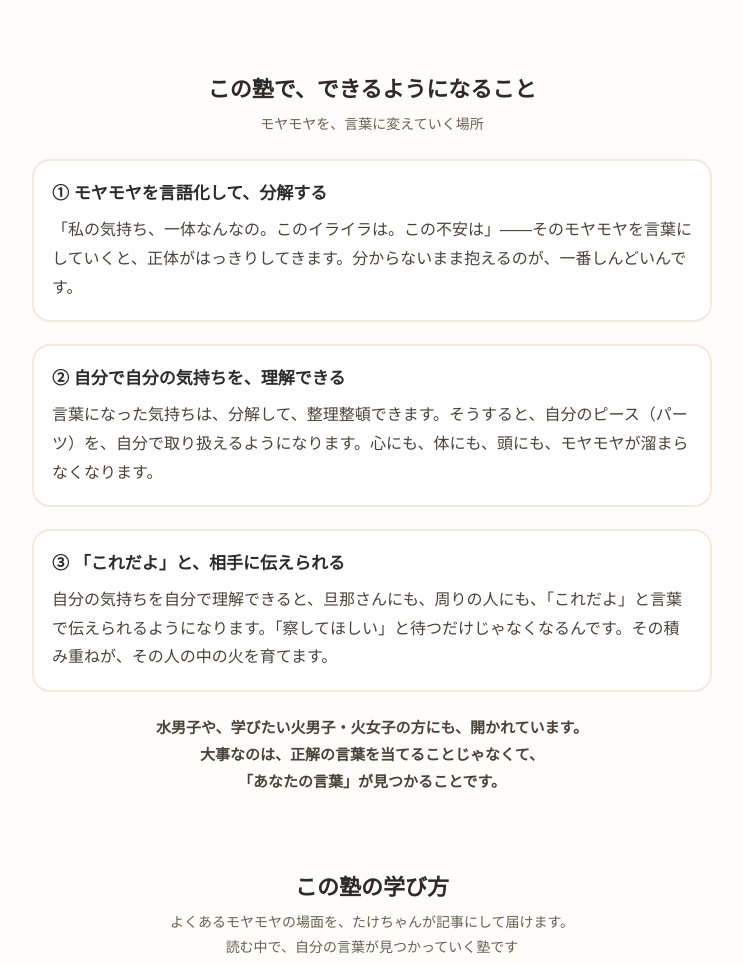
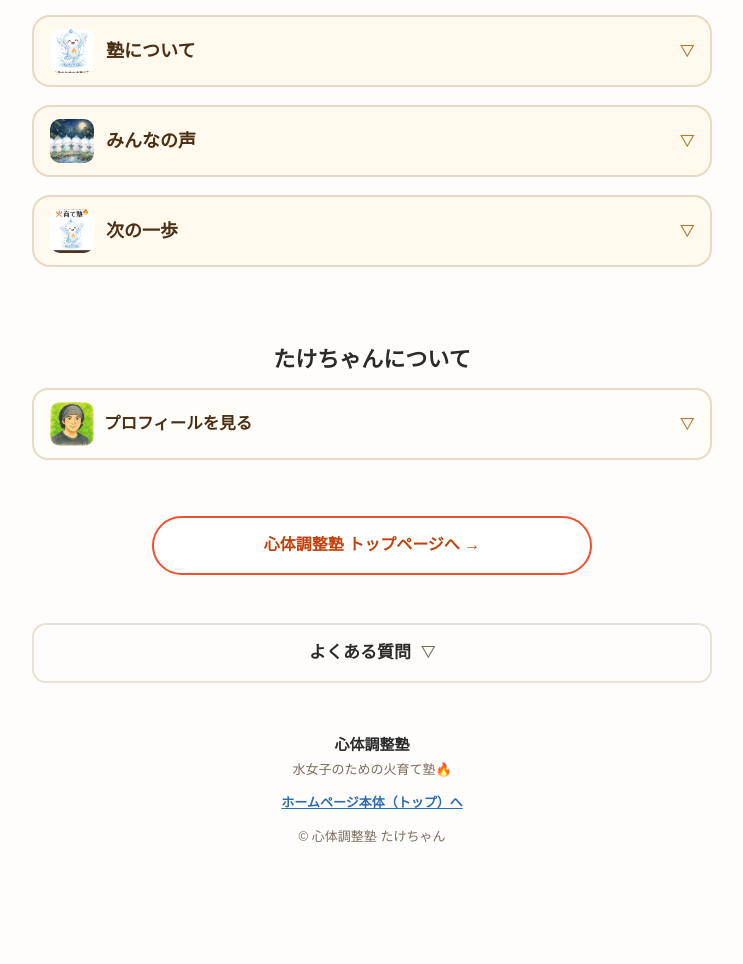
Before and after one commit to ankantakeshi-design/hisodate, a plain HTML site: page index.html in a window 1280 px wide. Shown: the part 1726-2690 px from the top of the page, without its empty margins (268-1011 px from the left). After the commit the page ends 2638 px from the top, so only its background shows below. Drawn offline with Linux system fonts and the light colour scheme; a web font is replaced by a local one.

Commit message:
Fold the open sections and group them into categories

```diff
--- a/index.html
+++ b/index.html
@@ -226,6 +226,19 @@
 .faq-outer>summary::after{content:"▽";margin-left:10px;font-size:14px;color:#7A6C5E;}
 .faq-outer[open ]>summary::after{content:"△";}
 .faq-inner{padding:2px 14px 14px;}
+
+  /* セクション折りたたみ＋カテゴリー（2026-11-25） */
+  .sec-fold{ margin-top:12px; }
+  .sec-fold > summary{ justify-content:flex-start; }
+  .sec-fold > summary .gimg{ width:44px; height:44px; object-fit:cover; border-radius:10px; flex:none; }
+  .sec-fold > summary .chev{ margin-left:auto; }
+  .cat-fold{ border:2px solid #EAD9C2; border-radius:18px; background:#FFF9EE; margin:18px 0; overflow:hidden; }
+  .cat-fold > summary{ list-style:none; cursor:pointer; min-height:64px; display:flex; align-items:center; gap:12px; padding:12px 16px; font-size:18px; font-weight:900; color:#4A2F14; }
+  .cat-fold > summary::-webkit-details-marker{ display:none; }
+  .cat-fold > summary .chev{ margin-left:auto; font-size:14px; color:#B07B2A; }
+  .cat-fold .cat-thumb{ width:44px; height:44px; object-fit:cover; border-radius:10px; flex:none; }
+  .cat-body{ padding:6px 12px 14px; }
+  .cat-body .block{ margin-top:14px; }
 </style>
 <script type="application/ld+json">
 {
@@ -305,9 +318,9 @@
   <p class="lead-block">たくさん感じているのに、言葉にならなくて、<br>モヤモヤが心と体に溜まっていく——。<br>ここは、あなたの気持ちを言葉にして、<br>外に出せるようになるための学びの塾です。</p>
 
   <!-- 二つ目：できるようになること -->
+  <details class="cat-fold"><summary><img class="cat-thumb" src="gengoka-hisodate.jpg" alt="" loading="lazy">塾について<span class="chev">▽</span></summary><div class="cat-body">
 <section class="block">
-    <h2>この塾で、できるようになること</h2>
-    <p class="sub">モヤモヤを、言葉に変えていく場所</p>
+    <h2>この塾で、できるようになること</h2><details class="voice-fold sec-fold"><summary><img class="gimg" src="gengoka-hisodate.jpg" alt="" loading="lazy" width="96" height="96">できることを見る<span class="chev">▽</span></summary><div class="fold-body"> <p class="sub">モヤモヤを、言葉に変えていく場所</p>
     <div class="points">
       <div class="point">
         <h3>① モヤモヤを言語化して、分解する</h3>
@@ -322,13 +335,9 @@
         <p>自分の気持ちを自分で理解できると、旦那さんにも、周りの人にも、「これだよ」と言葉で伝えられるようになります。「察してほしい」と待つだけじゃなくなるんです。その積み重ねが、その人の中の<span class="f">火</span>を育てます。</p>
       </div>
     </div>
-    <p class="closing-line">水男子や、学びたい火男子・火女子の方にも、開かれています。<br>大事なのは、正解の言葉を当てることじゃなくて、<br>「あなたの言葉」が見つかることです。</p>
-  </section>
-
-  <!-- 三つ目：この塾の学び方 -->
+    <p class="closing-line">水男子や、学びたい火男子・火女子の方にも、開かれています。<br>大事なのは、正解の言葉を当てることじゃなくて、<br>「あなたの言葉」が見つかることです。</p> </div></details> </section>
 <section class="block">
-    <h2>この塾の学び方</h2>
-    <p class="sub">よくあるモヤモヤの場面を、たけちゃんが記事にして届けます。<br>読む中で、自分の言葉が見つかっていく塾です</p>
+    <h2>この塾の学び方</h2><details class="voice-fold sec-fold"><summary><img class="gimg" src="hisodate-announce-v5.jpg" alt="" loading="lazy" width="96" height="96">学び方を見る<span class="chev">▽</span></summary><div class="fold-body"> <p class="sub">よくあるモヤモヤの場面を、たけちゃんが記事にして届けます。<br>読む中で、自分の言葉が見つかっていく塾です</p>
     <div class="points">
       <div class="point">
         <h3>① よくあるモヤモヤの場面を、記事で届ける</h3>
@@ -346,23 +355,17 @@
     <div class="talk">
       <div class="line"><span class="who f">たけちゃん</span><span class="txt">その感じ、「悔しい」に近い？　それとも「寂しい」？</span></div>
       <div class="line"><span class="who w">あなた</span><span class="txt">……あ、それそれ。「置いていかれたみたいで、寂しかった」んだ</span></div>
-    </div>
-  </section>
-
-  <!-- 四つ目：妻の体験談 -->
+    </div> </div></details> </section>
+</div></details>
+<details class="cat-fold"><summary><img class="cat-thumb" src="mori-card.jpg" alt="" loading="lazy">みんなの声<span class="chev">▽</span></summary><div class="cat-body">
 <section class="block">
-    <h2>妻の体験談</h2>
-    <p class="sub">水が強い妻が、言葉にできるようになるまで</p>
+    <h2>妻の体験談</h2><details class="voice-fold sec-fold"><summary><img class="gimg" src="mori-card.jpg" alt="" loading="lazy" width="96" height="96">体験談を読む<span class="chev">▽</span></summary><div class="fold-body"> <p class="sub">水が強い妻が、言葉にできるようになるまで</p>
     <div class="voice">
       <p class="q">「私は、水が強くて、たくさん感じているのに、言葉にするのが全然できなかったんです。たけちゃんとたくさん会話することで、感じていたけど言葉にできなかったものが、どんどん言葉として出てくるようになりました。体にたまらなくなった感じがあって、今は感じているものをたくさん話すことが、すごく楽しくなっています。とても力強くサポートしてもらって、本当に良かったと思っています。言語化の喜びを感じられる女性が増えたらいいなと思っています。」</p>
       <p class="who">―― たけちゃんの妻（水の性質が強い）</p>
-    </div>
-  </section>
-
-  <!-- 五つ目：いただいた感想 -->
+    </div> </div></details> </section>
 <section class="block">
-    <h2>いただいた感想</h2>
-    <p class="sub">言葉にできるようになった、変化の声</p>
+    <h2>いただいた感想</h2><details class="voice-fold sec-fold"><summary><img class="gimg" src="face-icon.jpg" alt="" loading="lazy" width="96" height="96">感想を見る<span class="chev">▽</span></summary><div class="fold-body"> <p class="sub">言葉にできるようになった、変化の声</p>
     <div class="voice">
       <p class="q">「実家でトラブルになりたくなくて、イヤな気持ちを隠してニコニコしてた。<br>子どもの頃から『何考えてるのかわからない子で困った』と母に言われるたびに、『私が本音を出すと、あなたがヒステリックにわめくからでしょ』と思って腹を立てていましたが。<br>何考えてるのか、わからないなら、わかるように表現します！！<br>実家でキレ散らかします❣️<br>たけしさん、本当にありがとうございます🙇‍♀️」</p>
     </div>
@@ -382,10 +385,9 @@
     <div class="voice">
       <p class="q">「たけちゃん、こんにちは。だんだん、意識するだけで心に火が灯る感覚になってきました。伝えたいことは伝えて、家族も変わってきています」</p>
     </div>
+    </div></details> </div></details> </section>
 </div></details>
-  </section>
-
-  <!-- 記事のご案内 -->
+<details class="cat-fold"><summary><img class="cat-thumb" src="hisodate-announce-v5.jpg" alt="" loading="lazy">次の一歩<span class="chev">▽</span></summary><div class="cat-body">
 <section class="block">
     <details class="guide-fold-h"><summary><img class="gimg" src="hisodate-announce-v5.jpg" alt="" loading="lazy" width="96" height="96">記事を読む<span class="chev">▽</span></summary><div class="fold-body">
     <p class="sub">火育て塾の記事は、noteのマガジンにまとめています</p>
@@ -397,8 +399,6 @@
     </div>
     <p class="note-mini">記事を通して届ける形の塾です。</p>
   </div></details></section>
-
-  <!-- 集まれ水女子の森のご案内 -->
 <section class="block">
     <details class="guide-fold-h"><summary><img class="gimg" src="mori-card.jpg" alt="" loading="lazy" width="96" height="96">森で休む<span class="chev">▽</span></summary><div class="fold-body">
     <p class="sub">水女子の共感・憩いの場です</p>
@@ -410,8 +410,6 @@
       <a class="btn-apply" href="https://mizujoshinomori.pages.dev/">森に遊びに行く</a>
     </div>
   </div></details></section>
-
-  <!-- 素直力トレーニングのご案内 -->
 <section class="block">
     <details class="guide-fold-h"><summary><img class="gimg" src="gengoka-hisodate.jpg" alt="" loading="lazy" width="96" height="96">言葉を練習する<span class="chev">▽</span></summary><div class="fold-body">
     <p class="sub">言葉の言い換えを、カードで練習できます</p>
@@ -422,19 +420,16 @@
       <a class="btn-apply" href="https://openhearttraining.pages.dev/" target="_blank" rel="noopener">トレーニングをはじめる</a>
     </div>
   </div></details></section>
-
-  <!-- 八つ目：たけちゃんについて -->
+</div></details>
 <section class="block">
-    <h2>たけちゃんについて</h2>
-    <div class="profile">
+    <h2>たけちゃんについて</h2><details class="voice-fold sec-fold"><summary><img class="gimg" src="face-icon.jpg" alt="" loading="lazy" width="96" height="96">プロフィールを見る<span class="chev">▽</span></summary><div class="fold-body"> <div class="profile">
       <img class="face-mini" src="face-icon.jpg" alt="たけちゃん">
       <h3>心体調整塾 たけちゃん</h3>
       <p>僕は「火」が強い人間です。言葉で考えて、言葉で整理するのが得意な分、感じることは苦手でした。妻はその真逆で、たくさん感じているのに言葉にできない、「水」の強い人です。結婚15年の会話の中で、妻が自分の気持ちを言語化して、外に出して表現するのを、たくさん手伝ってきました。</p>
       <p>火の力——言葉にする力で、水の気持ちを言葉に変えるお手伝いをする。それが、火男子の僕だからこそできることだと思っています。</p>
       <p style="text-align:center; font-weight:900; line-height:2.0;">食品工場 製造技術者<br>心と体の整体師研究<br>土木設備 ダム河川 技術者<br>夫婦15年研究</p>
       <p class="sign">心体調整塾 たけちゃん</p>
-    </div>
-  </section>
+    </div> </div></details> </section>
 
   <a class="back-top" href="https://sintaichoseijyuku.pages.dev/">心体調整塾 トップページへ →</a>
 
```
Lines whose indentation alone changed are shown as unchanged.
